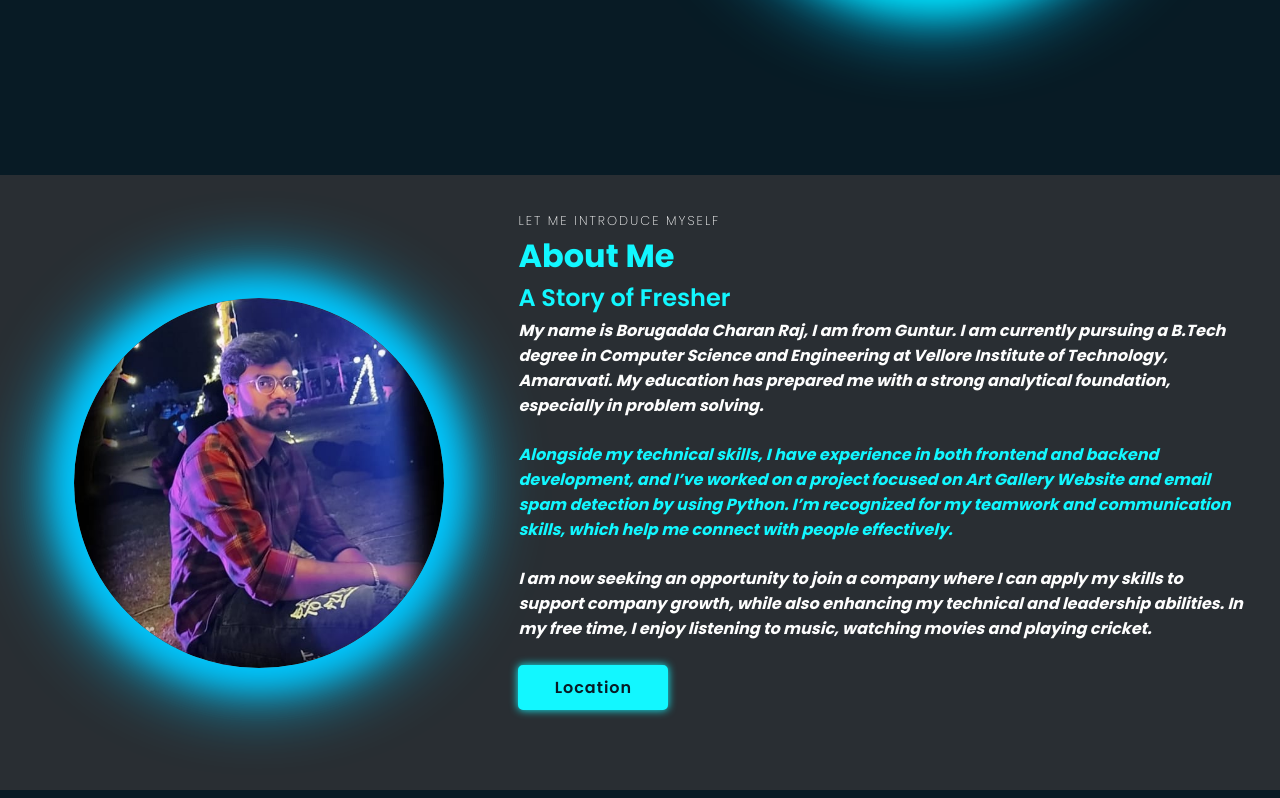
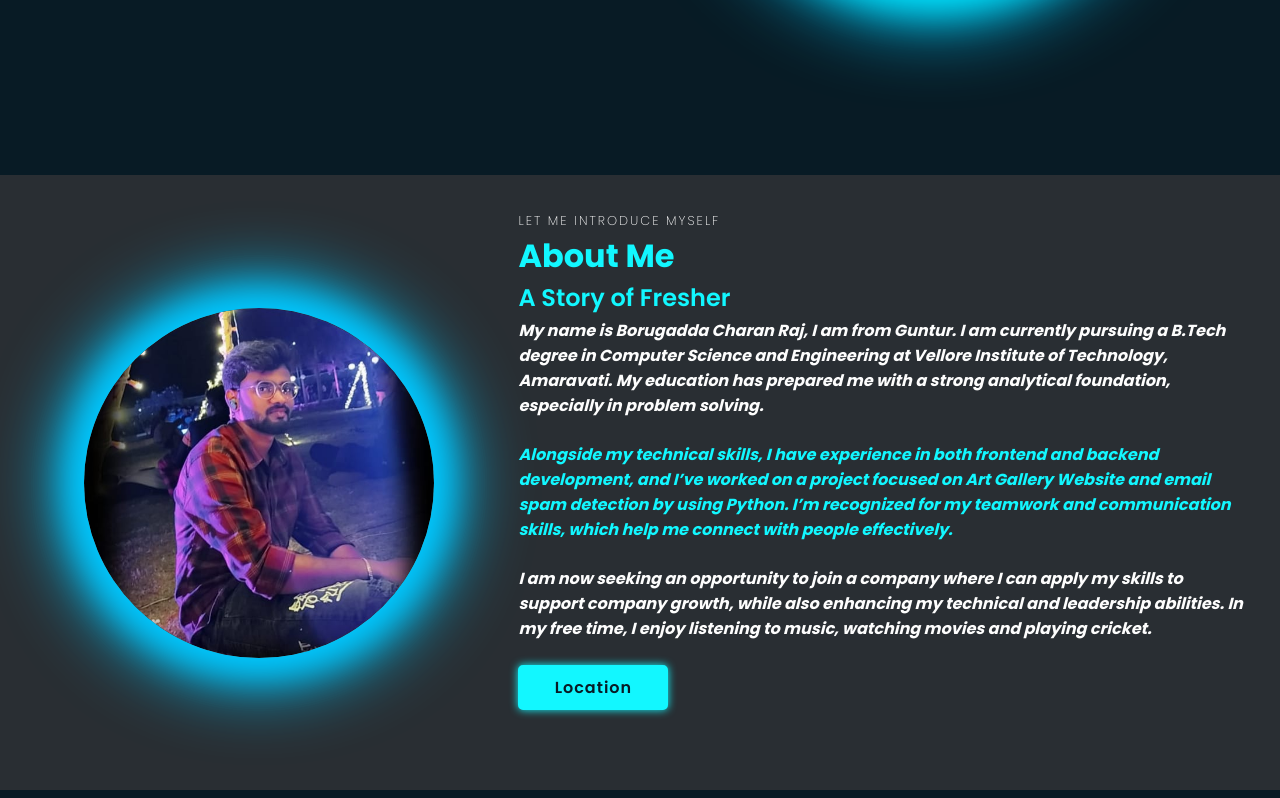
Before and after one commit to CharanRaj8/Portfolio, a plain HTML site: page index.html in a window 1280 px wide. Shown: the part 625-1423 px from the top of the page. Drawn offline with nearby package versions, Linux system fonts and the light colour scheme.

Commit message:
Update stylesheet.css

```diff
--- a/stylesheet.css
+++ b/stylesheet.css
@@ -353,8 +353,8 @@ transition:0.32s cubic-bezier(0.6,0,0.7,0.2);
 
 .about .img-about {
     position: relative;
-    width: 370px;
-    height: 370px;
+    width: 350px;
+    height: 350px;
     border-radius: 50%;
     overflow: hidden;
     margin: auto;
```
